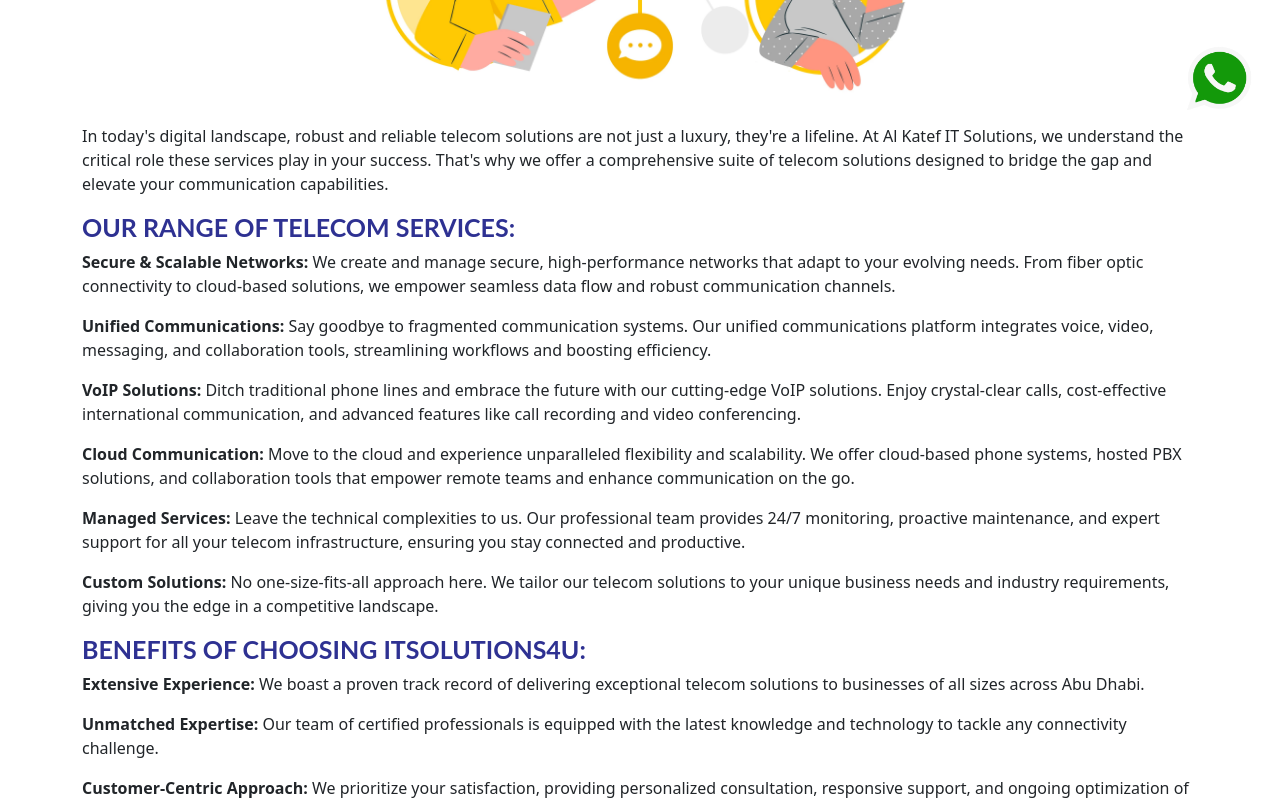
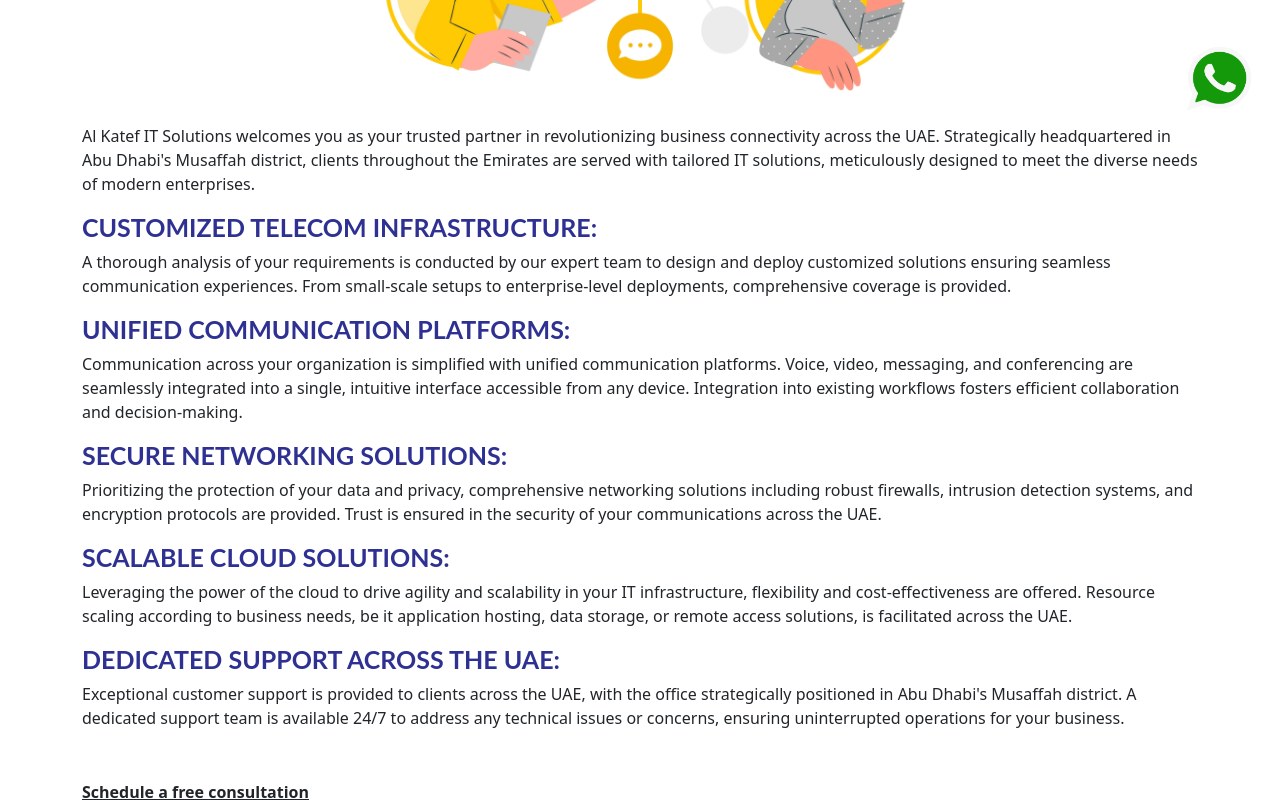
Before and after one commit to alkatefindia/it-solutions-4u, a React (Create React App) app: page /telecom-solutions in a window 1280 px wide. Shown: the part 660-1462 px from the top of the page. Built offline with nearby package versions, Linux system fonts and the light colour scheme.

Commit message:
telecom solutions

```diff
--- a/src/pages/Home2.js
+++ b/src/pages/Home2.js
@@ -132,7 +132,7 @@
             <ServicesBox img={IT} title='IT Service' alttxt='IT Service' redirect="/it-service" desc="We offer a wide range of IT services in order to meet your customized requirements (IT products and services)." />
             <ServicesBox img={q} title='Rental Service' alttxt='Rental Service' redirect="/rental-service" desc="Streamline your life with our effortless rental service, providing access to premium products without the long-term commitment" />
             <ServicesBox img={questionImg} title='Digital Marketing' alttxt='Digital Marketing' redirect="/digital-marketing" desc="Digital marketing is an essential part of many businesses marketing strategies, as it allows them to reach a larger audience" />
-            <ServicesBox img={Telecom} title='Telecom Solutions' alttxt='Telecom Solutions' desc="Optimize your work environment with our server solutions. Improve connectivity, data management, and performance." />
+            <ServicesBox img={Telecom} title='Telecom Solutions' redirect="/telecom-solutions" alttxt='Telecom Solutions' desc="Optimize your work environment with our server solutions. Improve connectivity, data management, and performance." />
             <ServicesBox img={Maintenance} title='AMC' alttxt='AMC'  redirect="/amc" desc="We provide a yearly contract for printer /photocopier maintenance and repairs to streamline client operations." />
             <ServicesBox img={sales} title='Sales' alttxt='Sales' desc="Discover our diverse printers and copiers for your business needs, ensuring high-quality performance and reliability." />
             <ServicesBox img={network} title='Network Solutions' alttxt='Network solutions' desc="We provide a multitude of products, all of which aims to run your business with ease and highest efficiency." />
--- a/src/pages/Telecom.js
+++ b/src/pages/Telecom.js
@@ -3,18 +3,17 @@
 import { Helmet } from "react-helmet";
 import NavigationBar from "../components/Navbar";
 import Footer from "../components/Footer";
-import telecom from "../images/telecom.webp"
-import "../styles/Telecom.css"
+import telecom from "../images/telecom.webp";
+import "../styles/Telecom.css";
 import CTA from "../components/CTA";
 
 const Telecom = () => {
-
   return (
     <div>
       <Whatsapp />
 
       <Helmet>
-        <title>Unleash the Power of ITSolutions4u's Telecom Services</title>
+        <title>Business Connectivity Transformed: Al Katef IT Solutions</title>
         <meta
           name="description"
           content="Meta Description: Experience seamless connectivity and cutting-edge solutions with ITSolutions4u's telecom services in Abu Dhabi. Secure networks, VoIP, cloud communication & more. Connect like never before! 🇦🇪"
@@ -32,10 +31,22 @@
         </h1>
 
         <div className="telecom-img d-flex justify-content-center align-items-center">
-         <img src={telecom} className="object-fit-cover  " width={"65%"} height={"auto"} alt="Telecom Soultions" />
+          <img
+            src={telecom}
+            className="object-fit-cover  "
+            width={"65%"}
+            height={"auto"}
+            alt="Telecom Soultions"
+          />
         </div>
-        <p>In today's digital landscape, robust and reliable telecom solutions are not just a luxury, they're a lifeline. At Al Katef  IT Solutions, we understand the critical role these services play in your success. That's why we offer a comprehensive suite of telecom solutions designed to bridge the gap and elevate your communication capabilities.</p>
-        <h2><span className="title-blue">Our Range of Telecom Services:</span></h2>
+        <p>
+          Al Katef IT Solutions welcomes you as your trusted partner in
+          revolutionizing business connectivity across the UAE. Strategically
+          headquartered in Abu Dhabi's Musaffah district, clients throughout the
+          Emirates are served with tailored IT solutions, meticulously designed
+          to meet the diverse needs of modern enterprises.
+        </p>
+        {/* <h2><span className="title-blue">Our Range of Telecom Services:</span></h2>
 
             <p> <b>Secure & Scalable Networks:</b> We create and manage secure, high-performance networks that adapt to your evolving needs. From fiber optic connectivity to cloud-based solutions, we empower seamless data flow and robust communication channels.</p>
             <p><b>Unified Communications:</b> Say goodbye to fragmented communication systems. Our unified communications platform integrates voice, video, messaging, and collaboration tools, streamlining workflows and boosting efficiency.</p>
@@ -52,11 +63,63 @@
 
         <h2><span className="title-blue">Ready to Bridge the Gap and Connect like Never Before?</span></h2>
 
-        <p>Contact ITSolutions4u today and let us unleash the power of advanced telecom solutions for your business. We'll conduct a thorough needs assessment, design a customized plan, and seamlessly implement the perfect communication experience for your success.</p>
+        <p>Contact ITSolutions4u today and let us unleash the power of advanced telecom solutions for your business. We'll conduct a thorough needs assessment, design a customized plan, and seamlessly implement the perfect communication experience for your success.</p> */}
 
+        <h2>
+          <span className="title-blue">Customized Telecom Infrastructure:</span>
+        </h2>
+        <p>
+          {" "}
+          A thorough analysis of your requirements is conducted by our expert
+          team to design and deploy customized solutions ensuring seamless
+          communication experiences. From small-scale setups to enterprise-level
+          deployments, comprehensive coverage is provided.
+        </p>
+        <h2>
+          <span className="title-blue">Unified Communication Platforms:</span>
+        </h2>
+        <p>
+          {" "}
+          Communication across your organization is simplified with unified
+          communication platforms. Voice, video, messaging, and conferencing are
+          seamlessly integrated into a single, intuitive interface accessible
+          from any device. Integration into existing workflows fosters efficient
+          collaboration and decision-making.
+        </p>
+        <h2>
+          <span className="title-blue">Secure Networking Solutions:</span>
+        </h2>
+        <p>
+          {" "}
+          Prioritizing the protection of your data and privacy, comprehensive
+          networking solutions including robust firewalls, intrusion detection
+          systems, and encryption protocols are provided. Trust is ensured in
+          the security of your communications across the UAE.
+        </p>
+        <h2>
+          <span className="title-blue">Scalable Cloud Solutions:</span>
+        </h2>
+        <p>
+          {" "}
+          Leveraging the power of the cloud to drive agility and scalability in
+          your IT infrastructure, flexibility and cost-effectiveness are
+          offered. Resource scaling according to business needs, be it
+          application hosting, data storage, or remote access solutions, is
+          facilitated across the UAE.
+        </p>
+        <h2>
+          <span className="title-blue">Dedicated Support Across the UAE:</span>
+        </h2>
+        <p>
+          {" "}
+          Exceptional customer support is provided to clients across the UAE,
+          with the office strategically positioned in Abu Dhabi's Musaffah
+          district. A dedicated support team is available 24/7 to address any
+          technical issues or concerns, ensuring uninterrupted operations for
+          your business.
+        </p>
 
-        <CTA/>
-
+        <CTA />
       </div>
 
       <section className="footer-section">
```
